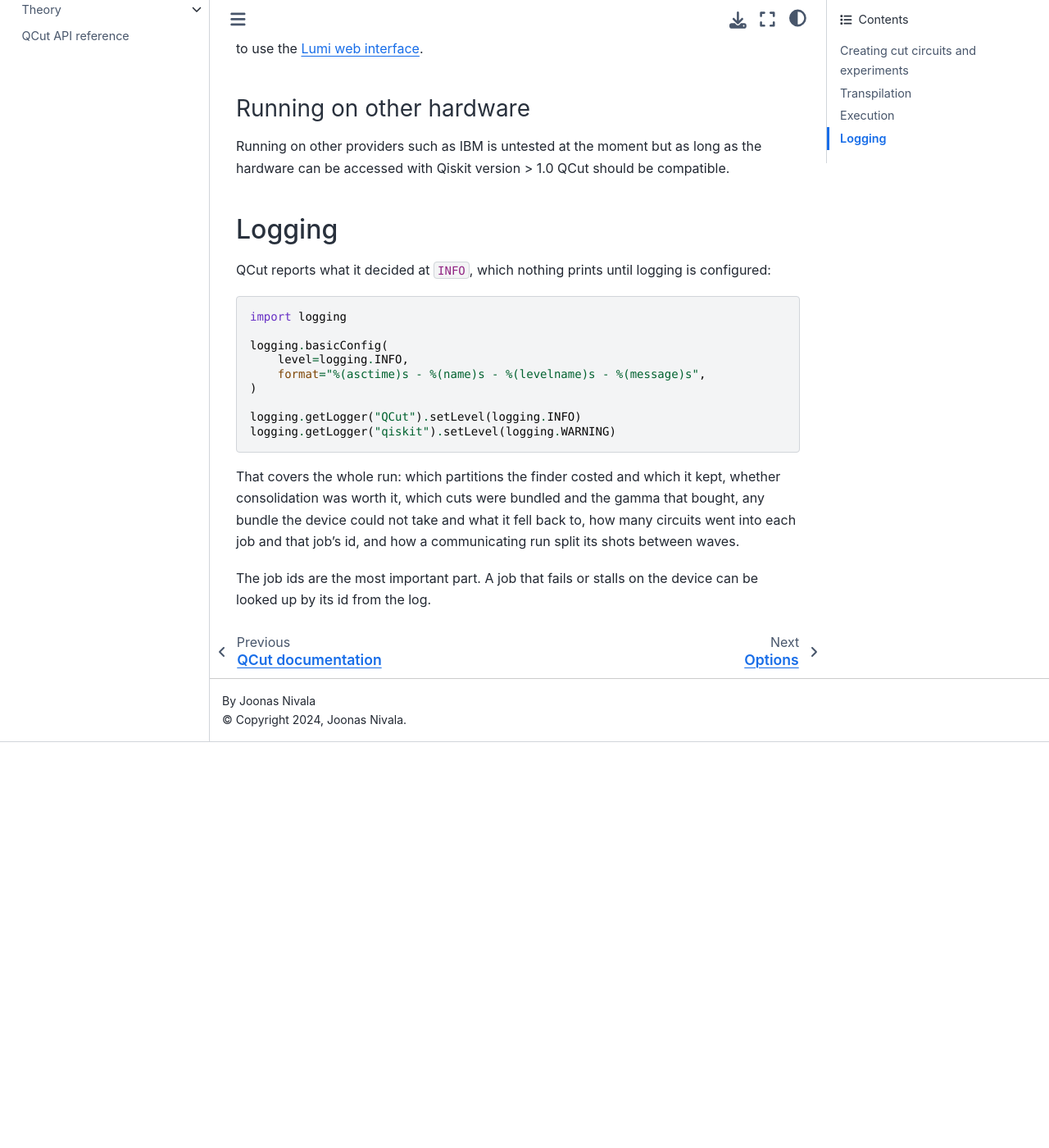
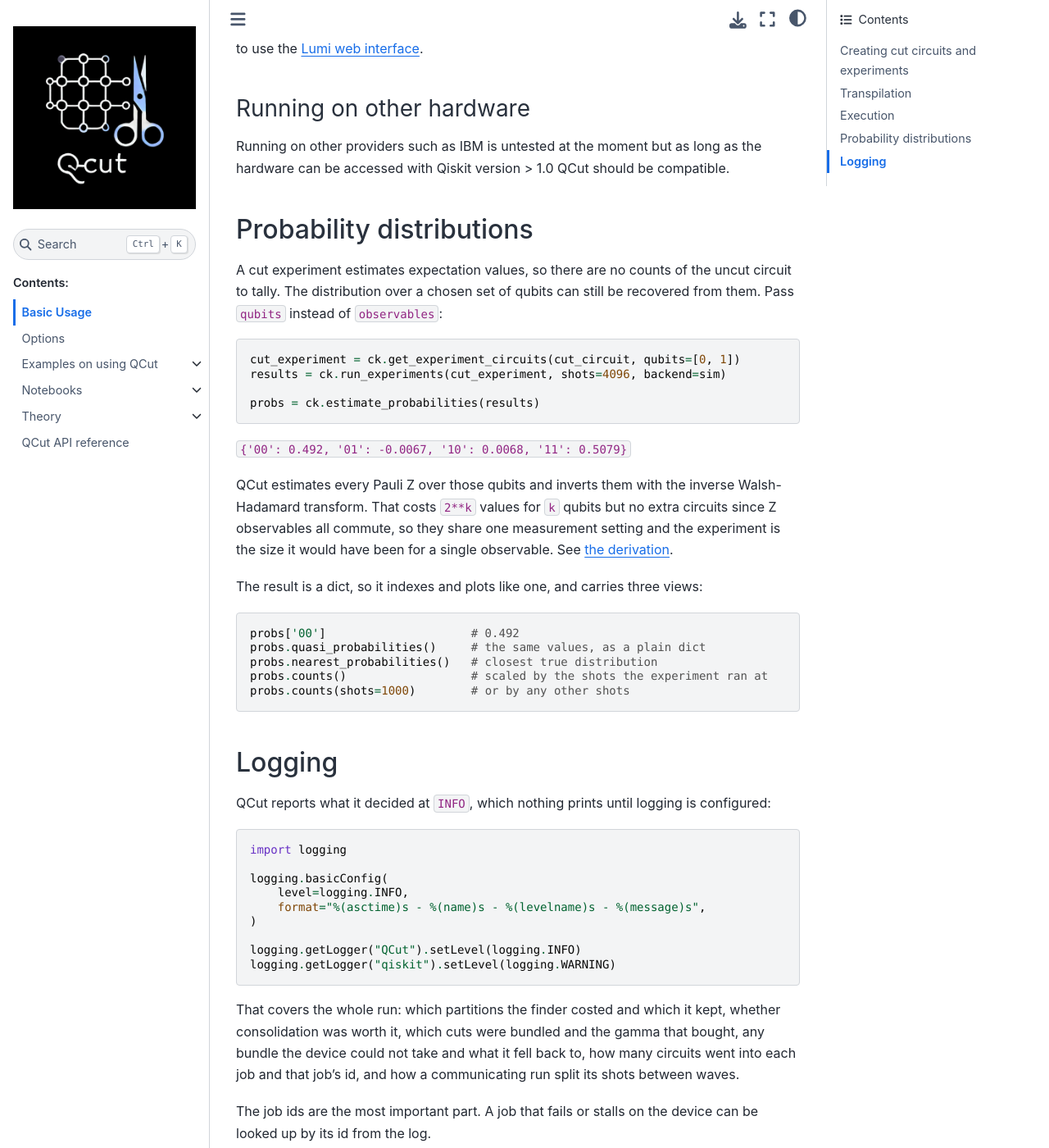
Before and after one commit to JooNiv/QCut, a Sphinx documentation site: the page built from docs/Usage.rst, in a window 1280 px wide and 1400 px high, scrolled down 9216 px. Shown: the whole window at 82% size. Built offline with Sphinx 7.4.7 and the Sphinx Book theme 1.1.4, drawn with Linux system fonts in a browser that asks for light colours; pages that are not in the unit, such as notebooks, are missing from menus; the version number could not be read and is left out; before the commit the page ends 10121 px from its top, so only the background shows below that.

Commit message:
document probability reconstruction

```diff
--- a/docs/Theory.rst
+++ b/docs/Theory.rst
@@ -11,3 +11,4 @@ Theory
    Joint rotation gate cutting <theory/Joint_rotation_derivation.md>
    Wire Cut QPD derivation <theory/Wire_derivation.md>
    Wire cuts with classical communication <theory/LOCC_wire_derivation.md>
+   Reconstructing a probability distribution <theory/Probability_reconstruction.md>
--- a/docs/Usage.rst
+++ b/docs/Usage.rst
@@ -381,6 +381,38 @@ Running on other providers such as IBM is untested at the moment but as
 long as the hardware can be accessed with Qiskit version > 1.0 QCut
 should be compatible.
 
+Probability distributions
+-------------------------
+
+A cut experiment estimates expectation values, so there are no counts of the uncut
+circuit to tally. The distribution over a chosen set of qubits can still be recovered
+from them. Pass :code:`qubits` instead of :code:`observables`:
+
+.. code:: python
+
+   cut_experiment = ck.get_experiment_circuits(cut_circuit, qubits=[0, 1])
+   results = ck.run_experiments(cut_experiment, shots=4096, backend=sim)
+
+   probs = ck.estimate_probabilities(results)
+
+``{'00': 0.492, '01': -0.0067, '10': 0.0068, '11': 0.5079}``
+
+QCut estimates every Pauli Z over those qubits and inverts them with the inverse
+Walsh-Hadamard transform. That costs :code:`2**k` values for :code:`k` qubits but no
+extra circuits since Z observables all commute, so they share one measurement setting and the
+experiment is the size it would have been for a single observable. See
+:doc:`the derivation <theory/Probability_reconstruction>`.
+
+The result is a dict, so it indexes and plots like one, and carries three views:
+
+.. code:: python
+
+   probs['00']                     # 0.492
+   probs.quasi_probabilities()     # the same values, as a plain dict
+   probs.nearest_probabilities()   # closest true distribution
+   probs.counts()                  # scaled by the shots the experiment ran at
+   probs.counts(shots=1000)        # or by any other shots
+
 Logging
 -------
 
```
Also changed, not shown: README.md (+32 -0 lines), docs/theory/Probability_reconstruction.md (added, +67 -0 lines), 1 other file.
